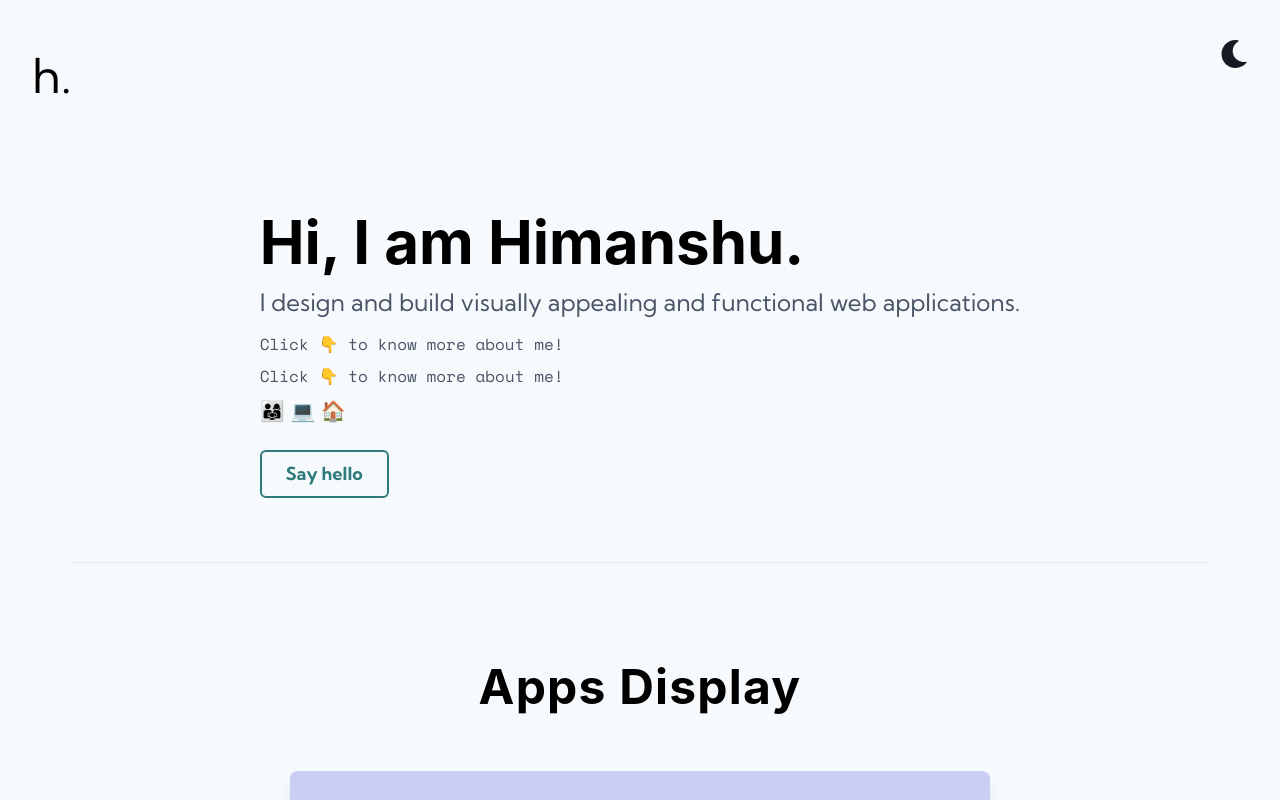
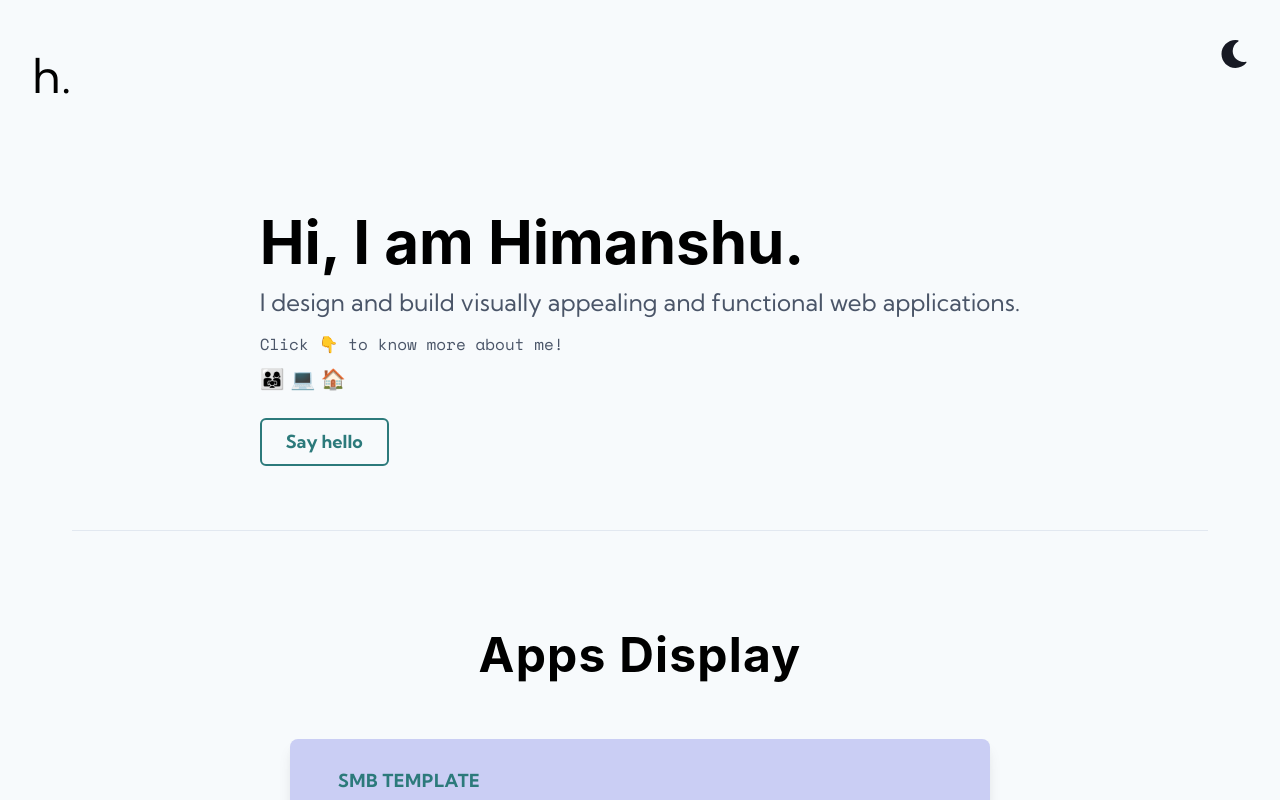
Before and after one commit to himanshu-sxna/hellohimanshu.com, a Next.js app: page / in a window 1280 px wide. Shown: the top 800 px of the page. Built offline with nearby package versions, Linux system fonts and the light colour scheme.

Commit message:
moved code block to About

```diff
--- a/components/Intro.js
+++ b/components/Intro.js
@@ -39,14 +39,6 @@ const IntroSection = () => {
                 >
                     I design and build visually appealing and functional web applications.
                 </Text>
-                <Text
-                    color={colorModes.text[colorMode]}
-                    textStyle="mono"
-                    fontSize="md"
-                    mb={2}
-                >
-                    Click 👇 to know more about me!
-                </Text>
                 <AboutSection/>
                 <Link
                     href="mailto:contact@hellohimanshu.com?subject=Hi there"
```
